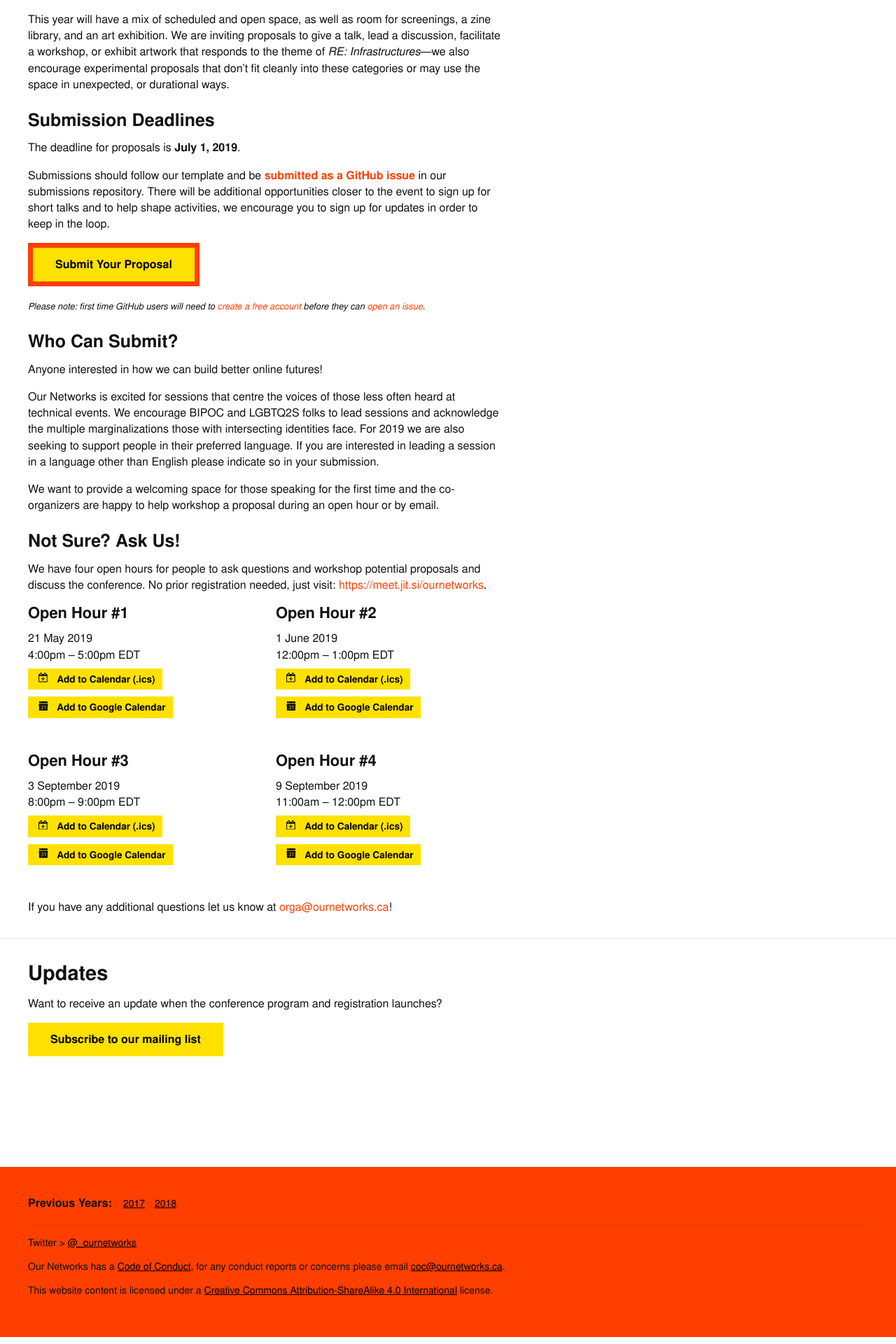
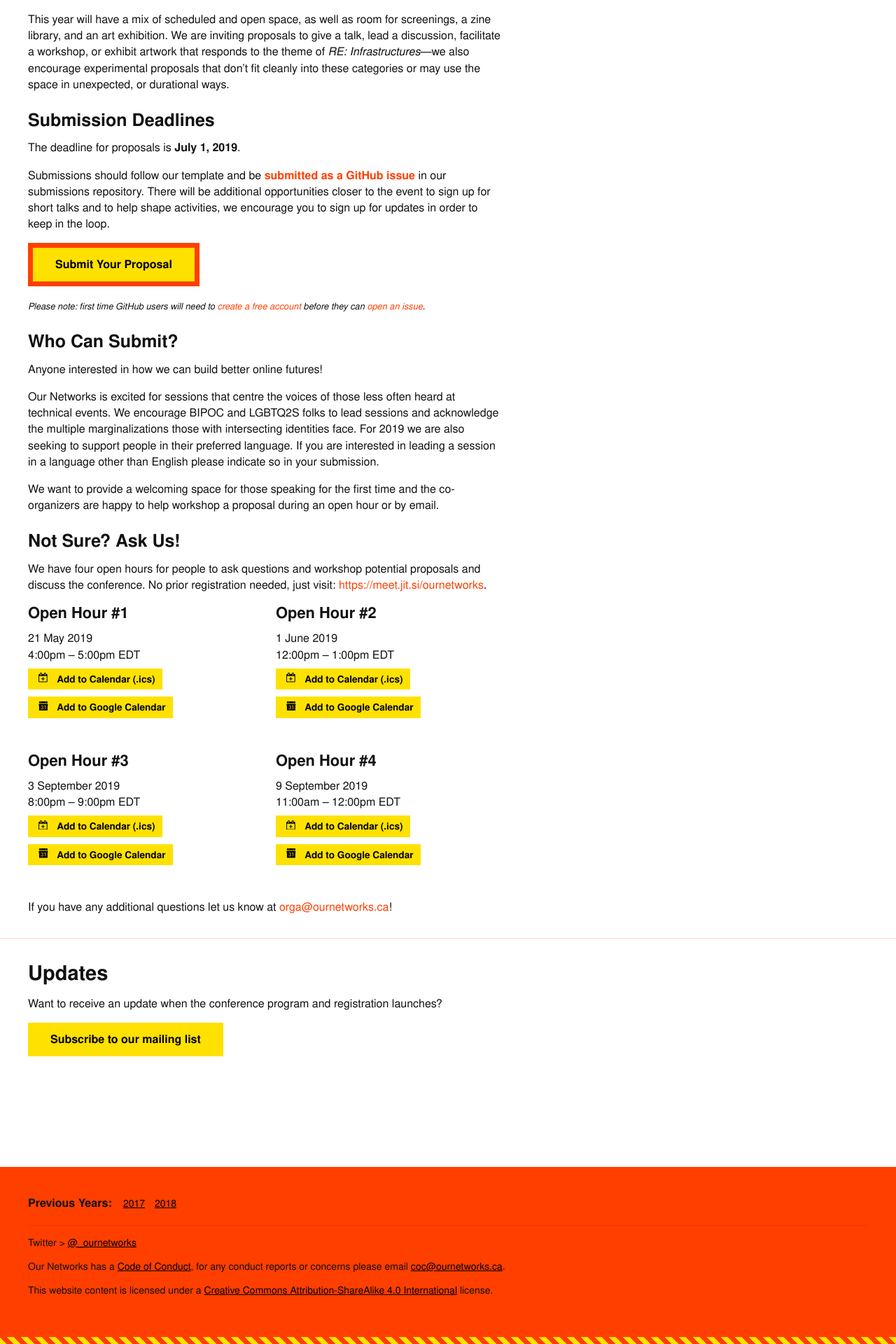
Before and after one commit to ournetworks/ournetworks.ca, a Jekyll site: the page built from index.md, in a window 1280 px wide. Shown: the part 1116-3036 px from the top of the page at 70% size. Built offline with Jekyll 4.4.1, drawn with Linux system fonts in a browser that asks for light colours.

Commit message:
stripe mixin

```diff
--- a/_includes/footer.html
+++ b/_includes/footer.html
@@ -24,3 +24,4 @@
     <p>This website content is licensed under a <a rel="license" href="http://creativecommons.org/licenses/by-sa/4.0/">Creative Commons Attribution-ShareAlike 4.0 International</a> license.</p>
   </div>
 </footer>
+<div class="striped-bg"></div>
--- a/_sass/_layout.scss
+++ b/_sass/_layout.scss
@@ -228,6 +228,13 @@
   min-height: calc(100% - 8em - 172px);
 }
 
+// Stripe
+
+.striped-bg {
+  @include striped-bg($accent-color, $yellow, 20px);
+  height: 10px;
+}
+
 // Social Media Biography
 
 .bio-sm-list {
--- a/_sass/_mixins.scss
+++ b/_sass/_mixins.scss
@@ -38,3 +38,18 @@
     -moz-text-stroke-width: .5px;
   }
 }
+
+// Stripe Gradient Mixin
+// Source: https://css-tricks.com/stripes-css/
+
+@mixin striped-bg($color, $color-secondary, $stripe-size) {
+    background: repeating-linear-gradient(
+      45deg,
+      $color,
+      $color 25%,
+      $color-secondary 25%,
+      $color-secondary 50%,
+      $color 50%
+    ) top left fixed;
+    background-size: $stripe-size $stripe-size;
+}
```
